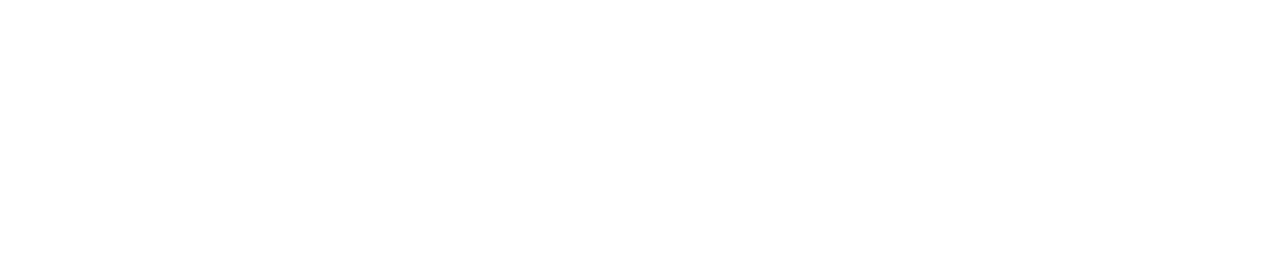
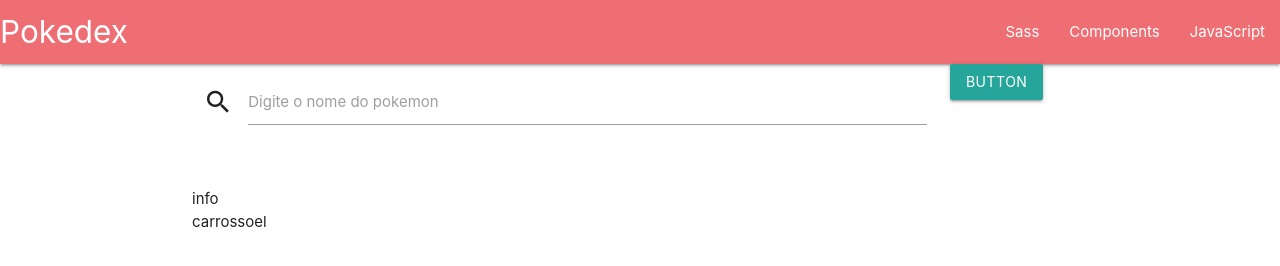
Before and after one commit to christianzolin/pokeApi, a plain HTML site: page index.html in a window 1280 px wide. Drawn offline with Linux system fonts and the light colour scheme.

Commit message:
Criando barra de busca

```diff
--- a/index.html
+++ b/index.html
@@ -12,8 +12,36 @@
 </head>
 
 <body>
-
-    <!--JavaScript at end of body for optimized loading-->
+    <nav>
+        <div class="nav-wrapper">
+            <a href="#" class="brand-logo">Pokedex</a>
+            <ul id="nav-mobile" class="right hide-on-med-and-down">
+                <li><a href="sass.html">Sass</a></li>
+                <li><a href="badges.html">Components</a></li>
+                <li><a href="collapsible.html">JavaScript</a></li>
+            </ul>
+        </div>
+    </nav>
+    <div class="container">
+        <div>
+            <div class="row">
+                <div class="col s10">
+                    <div class="row">
+                        <div class="input-field col s12">
+                            <i class="material-icons prefix">search</i>
+                            <input type="text" id="autocomplete-input" class="autocomplete">
+                            <label for="autocomplete-input">Digite o nome do pokemon</label>
+                        </div>
+                    </div>
+                </div>
+                <div class="col s2">
+                    <a class="waves-effect waves-light btn">button</a>
+                </div>
+            </div>
+        </div>
+        <div> info </div>
+        <div> carrossoel </div>
+    </div>
     <script type="text/javascript" src="js/materialize.min.js"></script>
 </body>
 
--- a/js/pokemon.js
+++ b/js/pokemon.js
@@ -0,0 +1,4 @@
+document.addEventListener('DOMContentLoaded', function() {
+    var elems = document.querySelectorAll('.autocomplete');
+    var instances = M.Autocomplete.init(elems, options);
+  });
```
